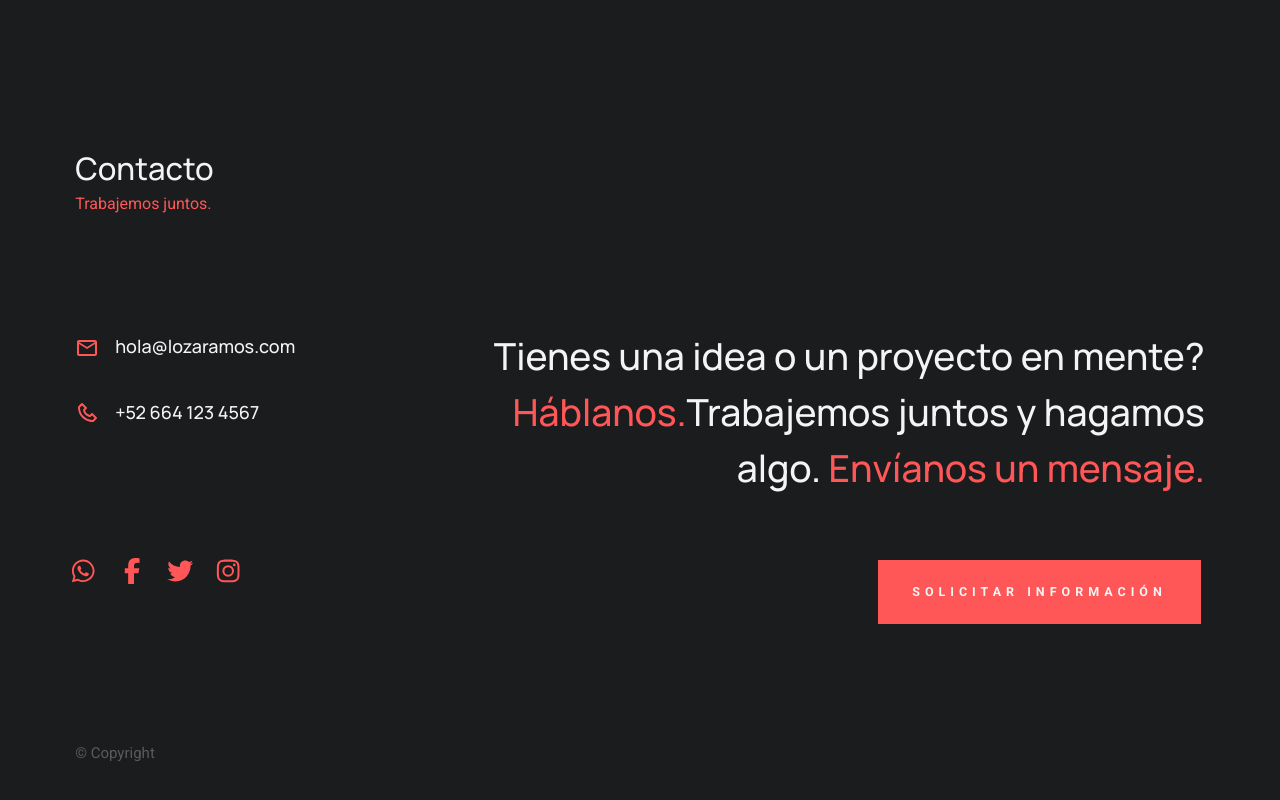
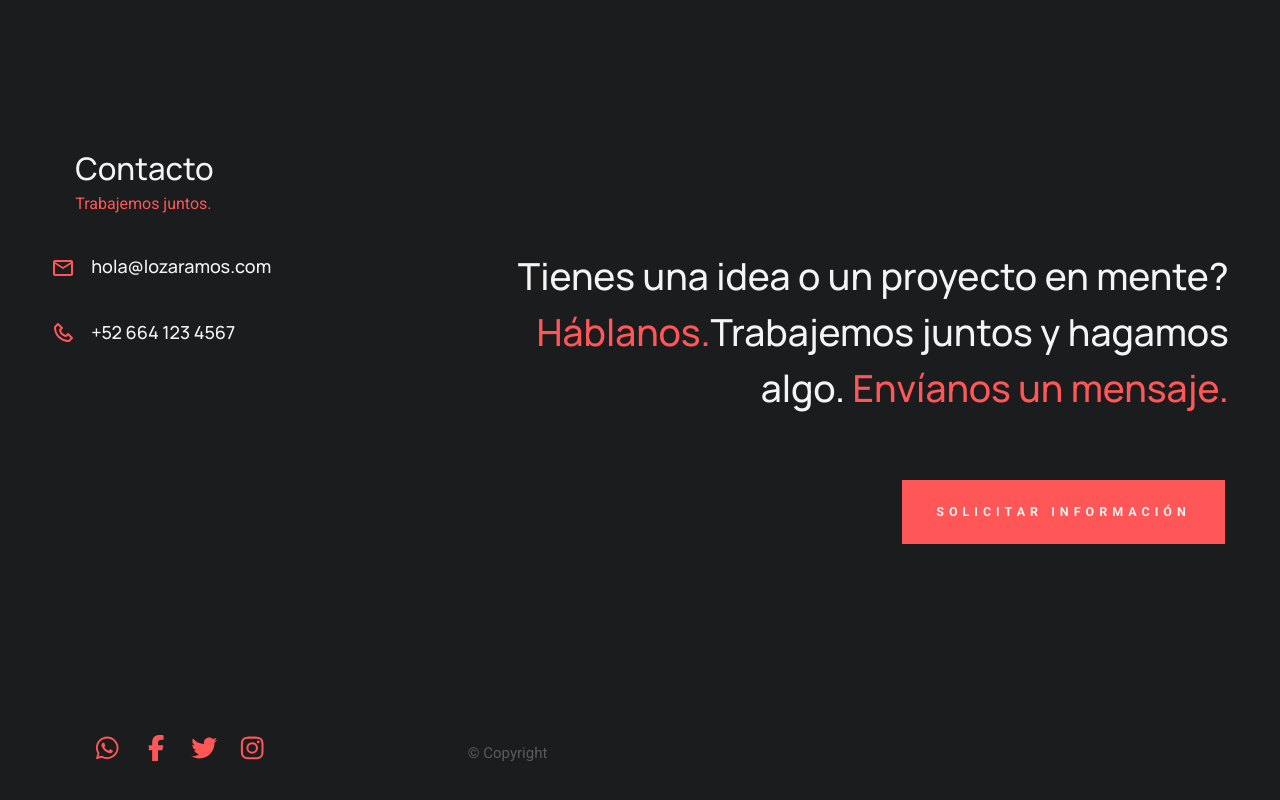
Before and after one commit to Loza-Ramos-Arquitectura/LRA, a plain HTML site: page index.html in a window 1280 px wide. Shown: the part 5907-6707 px from the top of the page. Drawn offline with Linux system fonts and the light colour scheme.

Commit message:
contact update

```diff
--- a/index.html
+++ b/index.html
@@ -638,7 +638,6 @@
                 <h2>Contacto</h2>
                 <p class="desc">Trabajemos juntos.</p>
             </div>
-        </div> <!-- end section-head -->
 
         <div class="row s-contact__content">
 
@@ -677,36 +676,28 @@
 
                             <h5>+52 664 123 4567</h5>
 
+                            </div> <!-- end s-contact__info-block -->
                         </div>
+                    </div> <!-- end row -->
+                </div> <!-- end s-contact__info-blocks -->
 
-                        <br>
-                        <br>
-                        <br>
+            </div> <!-- end s-contact__content -->
 
-                                <div class="row">
-                                        <ul class="s-footer__social">
-                                            <li><a href="#0"><i class="fab fa-whatsapp" aria-hidden="true"></i></a></li>
-                                            <li><a href="#0"><i class="fab fa-facebook-f" aria-hidden="true"></i></a></li>
-                                            <li><a href="#0"><i class="fab fa-twitter" aria-hidden="true"></i></a></li>
-                                            <li><a href="#0"><i class="fab fa-instagram" aria-hidden="true"></i></a></li>
-                                        </ul>
-                                    </div>
-
-                        </div> <!-- end s-contact__info-block -->
-                    </div>
-                </div> <!-- end row -->
-            </div> <!-- end s-contact__info-blocks -->
-
-        </div> <!-- end s-contact__content -->
-
-    </section> <!-- end s-contact -->
+        </section> <!-- end s-contact -->
 
 
     <!-- footer
     ================================================== -->
     <footer class="s-footer">
         <div class="row">
-
+            <div class="column large-4 medium-6 w-1000-stack s-footer__social-block">
+                <ul class="s-footer__social">
+                    <li><a href="#0"><i class="fab fa-whatsapp" aria-hidden="true"></i></a></li>
+                    <li><a href="#0"><i class="fab fa-facebook-f" aria-hidden="true"></i></a></li>
+                    <li><a href="#0"><i class="fab fa-twitter" aria-hidden="true"></i></a></li>
+                    <li><a href="#0"><i class="fab fa-instagram" aria-hidden="true"></i></a></li>
+                </ul>
+            </div>
 
             <div class="column large-7 medium-6 w-1000-stack ss-copyright">
                 <span>© Copyright</span>
@@ -720,7 +711,6 @@
         </div> <!-- end ss-go-top -->
     </footer>
 
-
     <!-- Java Script
     ================================================== -->
     <script src="js/jquery-3.2.1.min.js"></script>
```
